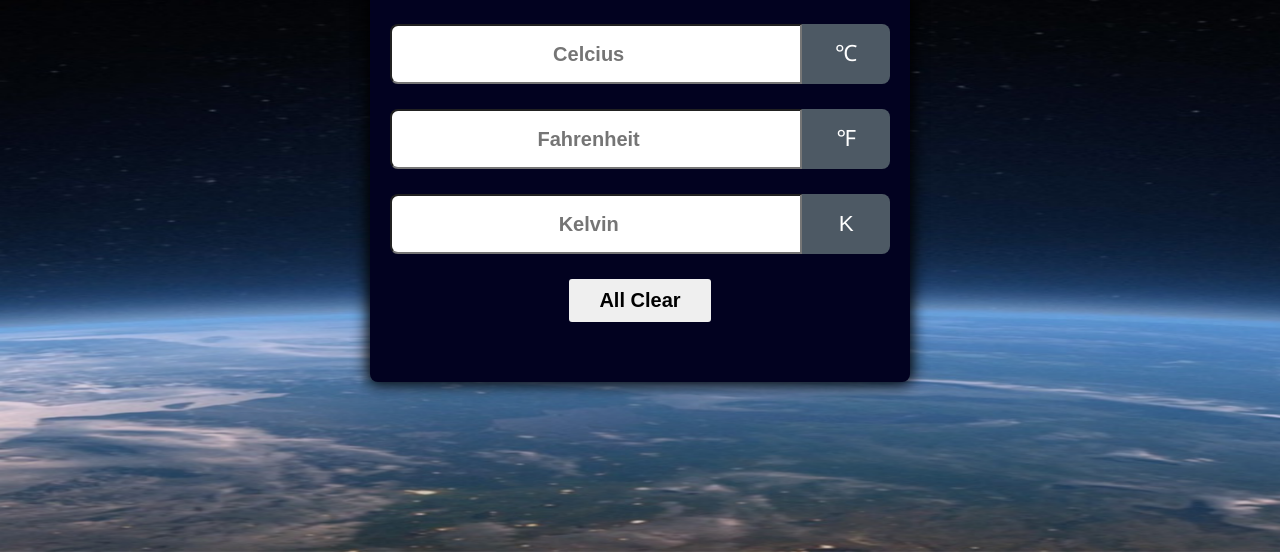
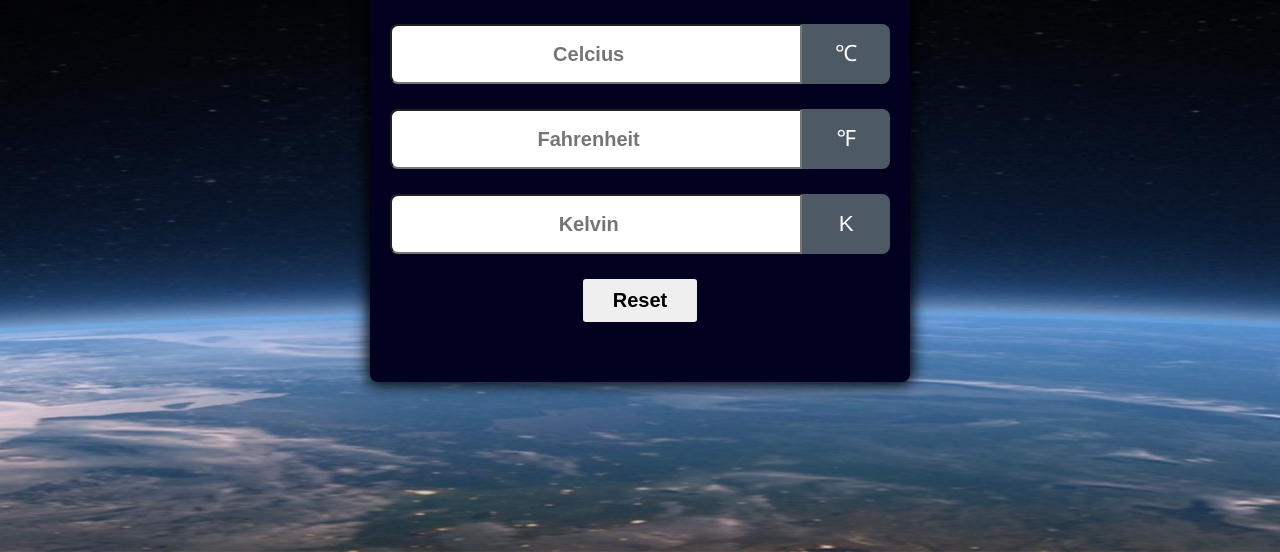
Before and after one commit to silky-modi22/OIBSIP, a plain HTML site: page Temperature/index.html in a window 1280 px wide. Shown: the part 248-800 px from the top of the page. Drawn offline with Linux system fonts and the light colour scheme.

Commit message:
Temperature Converter Website

```diff
--- a/Temperature/index.html
+++ b/Temperature/index.html
@@ -29,7 +29,7 @@
 
         </div>
         <div class="button">
-            <button>All Clear</button>
+            <button>Reset</button>
 
         </div>
     </div>
```
